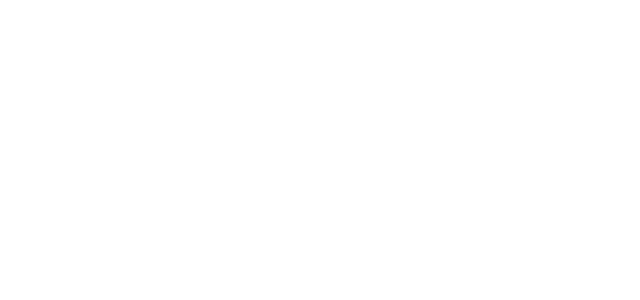
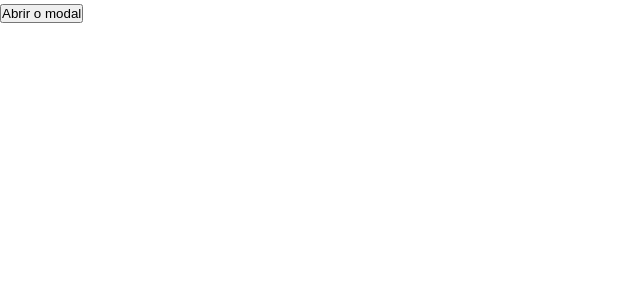
Before and after one commit to gabriel-picoli/sistema-salao, a Next.js app: page / in a window 1280 px wide. Shown: the top 300 px of the page, without its empty margins (0-640 px from the left). Built offline with nearby package versions, Linux system fonts and the light colour scheme.

Commit message:
teste de abertura do event modal

```diff
--- a/pages/index.jsx
+++ b/pages/index.jsx
@@ -1,4 +1,21 @@
+import { useState } from 'react'
 import EventModal from '../src/components/modals/EventModal'
+
 export default function HomePage() {
-  return <EventModal />
+  const [openModal, setOpenModal] = useState(false)
+
+  // Função para fechar o modal
+  const handleCloseModal = () => {
+    setOpenModal(false)
+  }
+
+  return (
+    <div>
+      {/* Botão para abrir o modal */}
+      <button onClick={() => setOpenModal(true)}>Abrir o modal</button>
+
+      {/* Renderização condicional do modal */}
+      {openModal && <EventModal isOpen={openModal} onClose={handleCloseModal} />}
+    </div>
+  )
 }
```
